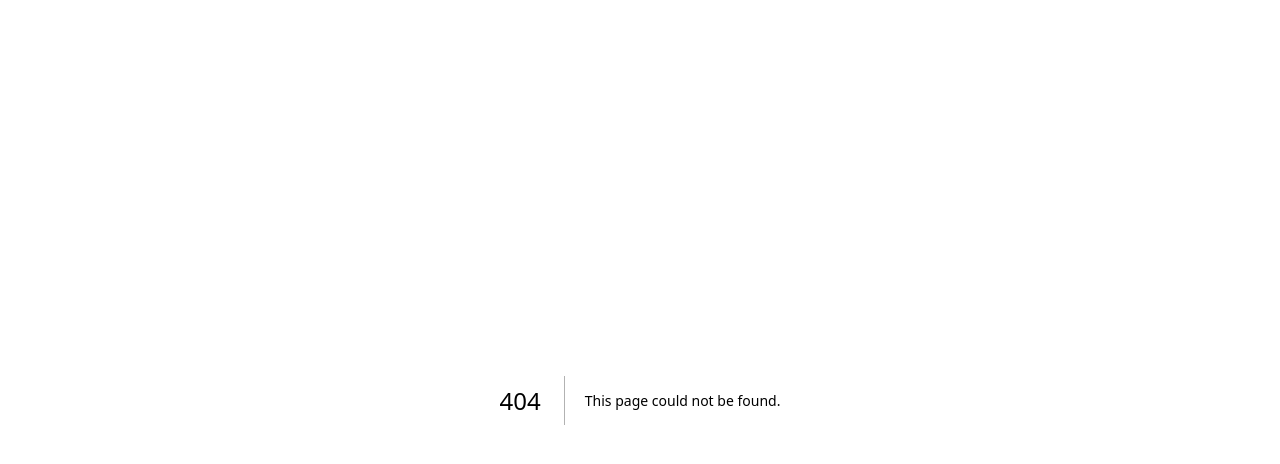
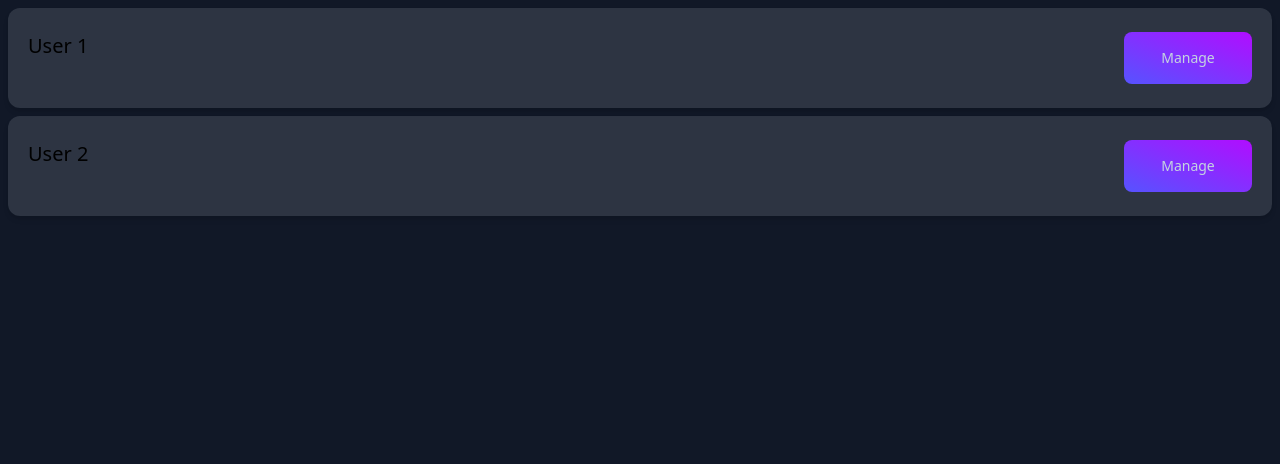
Before and after one commit to srm-kzilla/KzCMS, a Next.js app in the folder client/: page /users in a window 1280 px wide. Before the commit this address had no page. Shown: the top 464 px of the page. Built offline with nearby package versions, Linux system fonts and the light colour scheme.

Commit message:
feat: add user components

```diff
--- /dev/null
+++ b/client/components/button.tsx
@@ -0,0 +1,19 @@
+import React from 'react';
+
+export interface ButtonPropsType extends React.HTMLAttributes<HTMLButtonElement> {
+  buttonTitle: string;
+}
+
+const Button = ({ buttonTitle, ...rest }: ButtonPropsType) => {
+  return (
+    <button
+      type='button'
+      {...rest}
+      className='text-[#C4D3E0] bg-gradient-to-tr from-[#5653FF] to-[#B10DFF] hover:bg-gradient-to-br font-medium p-4 rounded-lg text-sm w-32 text-center z-10 duration-300'
+    >
+      {buttonTitle}
+    </button>
+  );
+};
+
+export default Button;
--- /dev/null
+++ b/client/components/user_cards.tsx
@@ -0,0 +1,35 @@
+import React from 'react';
+import Button from './button';
+
+interface CardProps {
+  title: string;
+
+  backgroundColor?: string;
+  textColor?: string;
+  shadow?: boolean;
+}
+
+const Card: React.FC<CardProps> = ({
+  title,
+
+  backgroundColor = 'bg-gray-400',
+  textColor = 'text-gray-700',
+  shadow = true,
+}) => {
+  const shadowClasses = shadow ? 'shadow-md' : '';
+
+  return (
+    <div
+      className={`${backgroundColor} ${shadowClasses} rounded-xl border-none mx-2 py-6 my-2 bg-gray-100 bg-opacity-20 shadow-md`}
+    >
+      <div className="w-full px-5">
+        <div className="flex justify-between">
+          <h2 className="text-xl">{title}</h2>
+          <Button buttonTitle="Manage" />
+        </div>
+      </div>
+    </div>
+  );
+};
+
+export default Card;
--- a/client/package.json
+++ b/client/package.json
@@ -18,6 +18,7 @@
     "next": "13.4.7",
     "postcss": "8.4.24",
     "react": "18.2.0",
+    "remixicon-react": "^1.0.0",
     "react-dom": "18.2.0",
     "tailwindcss": "3.3.2",
     "typescript": "5.1.3"
--- /dev/null
+++ b/client/pages/users.tsx
@@ -0,0 +1,43 @@
+import React from 'react';
+import Card from '../components/user_cards';
+
+
+interface CardData {
+  title: string;
+  content: string;
+  backgroundColor?: string;
+  textColor?: string;
+  shadow?: boolean;
+}
+
+const cardsData: CardData[] = [
+  {
+    title: 'User 1',
+    content: 'Content for Card 1',
+    shadow: true,
+  },
+
+  {
+    title: 'User 2',
+    content: 'Content for Card 1',
+    shadow: true,
+  },
+];
+
+const HorizontalCardRow: React.FC = () => {
+  return (
+    <div className="justify-center items-center h-screen bg-gray-900 flex-none">
+      <div className="grid grid-cols-12 ">
+        <div className="col-span-12">
+          {cardsData.map((card, index) => (
+            <Card key={index} {...card} />
+          ))}
+        </div>
+      </div>
+    </div>
+
+    // </div><Button buttonTitle='Manage'  /></>
+  );
+};
+
+export default HorizontalCardRow;
```
Also changed, not shown: client/utils/constants.ts (added).
